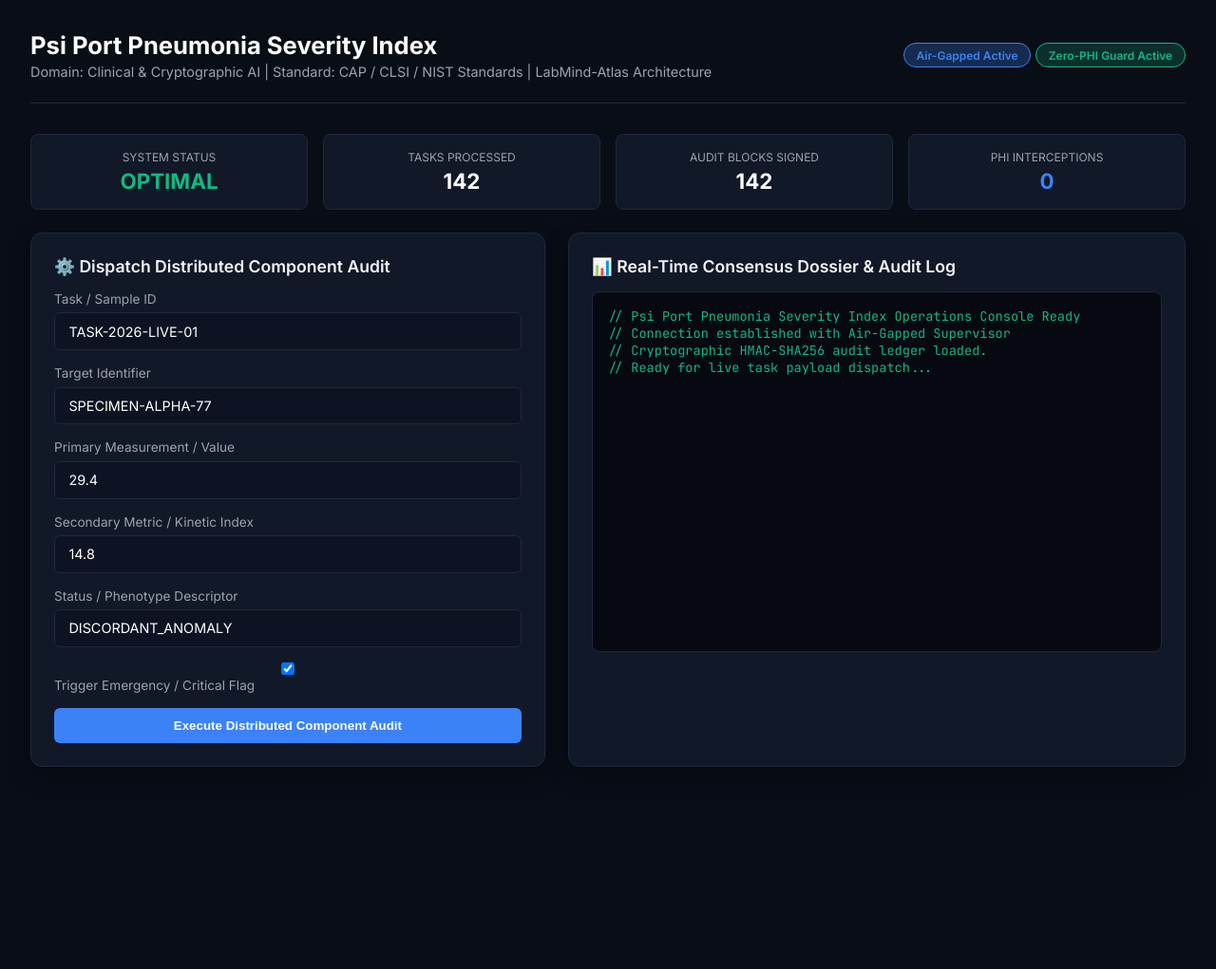
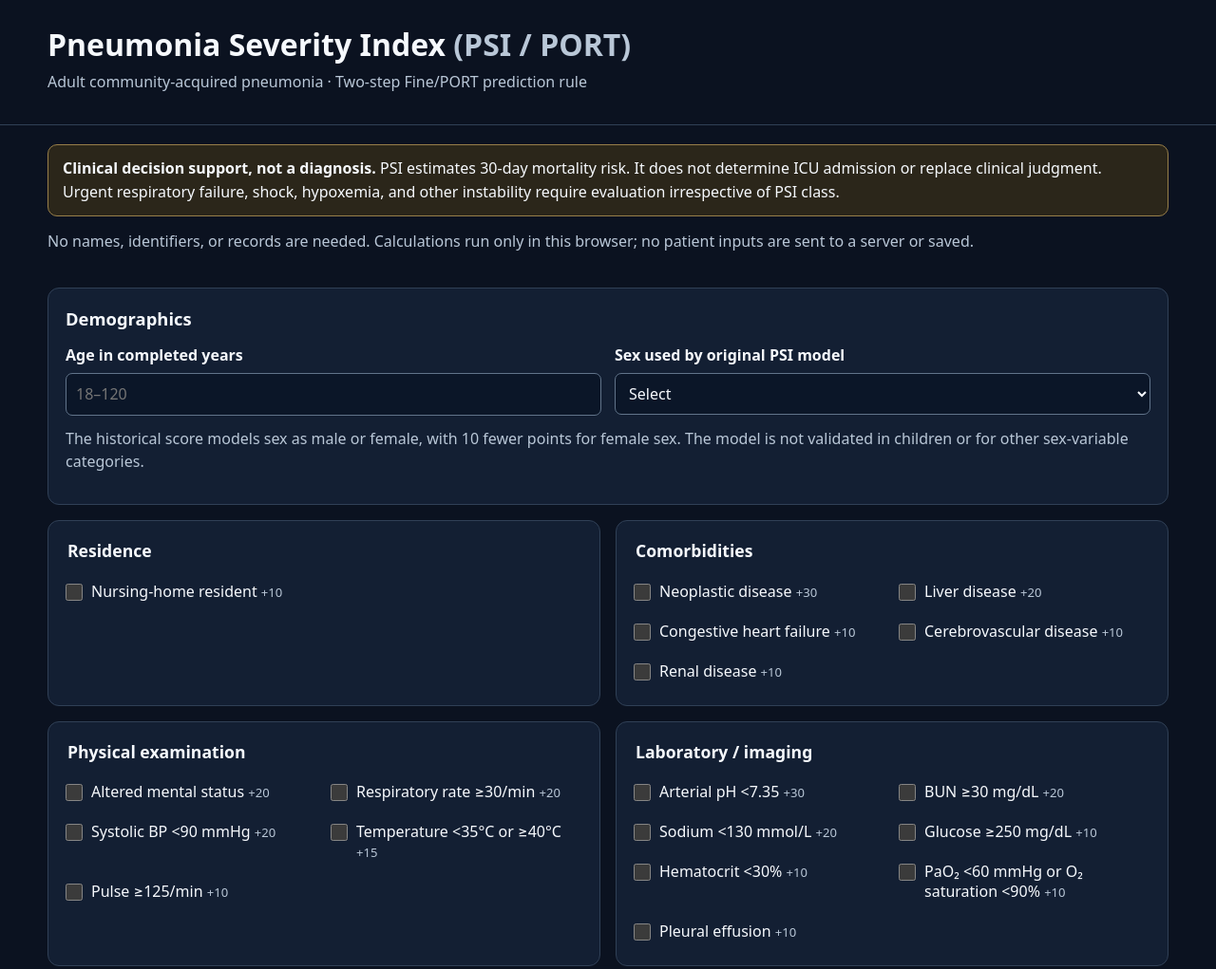
Before and after one commit to abusuraihsakhri/psi-port-pneumonia-severity-index, a plain HTML site: page web/index.html in a window 1280 px wide. Shown: the top 1021 px of the page at 95% size. Before the commit the page ends 840 px from the top, so only its background shows below. Drawn offline with Linux system fonts and the light colour scheme.

Commit message:
Replace simulated audit console with working accessible PSI calculator

```diff
--- a/web/index.html
+++ b/web/index.html
@@ -1,236 +1,168 @@
-<!DOCTYPE html>
+<!doctype html>
 <html lang="en">
 <head>
-    <meta charset="UTF-8">
-    <meta name="viewport" content="width=device-width, initial-scale=1.0">
-    <title>Psi Port Pneumonia Severity Index — Operations Console</title>
-    <link href="https://fonts.googleapis.com/css2?family=Inter:wght@300;400;600;700&family=JetBrains+Mono:wght@400;600&display=swap" rel="stylesheet">
+  <meta charset="utf-8">
+  <meta name="viewport" content="width=device-width, initial-scale=1">
+  <meta name="description" content="Local, browser-based adult Pneumonia Severity Index (PSI / PORT) calculator.">
+  <meta name="referrer" content="no-referrer">
+  <title>PSI / PORT — Pneumonia Severity Index</title>
   <style>
-        :root {
-            --bg: #090d16;
-            --card: #111827;
-            --border: #1f293d;
-            --accent: #3b82f6;
-            --accent-glow: rgba(59, 130, 246, 0.25);
-            --text: #f3f4f6;
-            --text-muted: #9ca3af;
-            --danger: #ef4444;
-            --warning: #f59e0b;
-            --success: #10b981;
-        }
-        * { box-sizing: border-box; margin: 0; padding: 0; }
-        body {
-            font-family: 'Inter', sans-serif;
-            background: var(--bg);
-            color: var(--text);
-            padding: 2rem;
-            min-height: 100vh;
-        }
-        .header {
-            display: flex;
-            justify-content: space-between;
-            align-items: center;
-            border-bottom: 1px solid var(--border);
-            padding-bottom: 1.5rem;
-            margin-bottom: 2rem;
-        }
-        .header-title h1 { font-size: 1.6rem; font-weight: 700; color: #fff; }
-        .header-title p { color: var(--text-muted); font-size: 0.9rem; margin-top: 0.25rem; }
-        .badge {
-            display: inline-block;
-            padding: 0.3rem 0.8rem;
-            border-radius: 9999px;
-            font-size: 0.75rem;
-            font-weight: 600;
-            background: var(--accent-glow);
-            color: var(--accent);
-            border: 1px solid var(--accent);
-        }
-        .grid {
-            display: grid;
-            grid-template-columns: 1fr 1.2fr;
-            gap: 1.5rem;
-        }
-        .card {
-            background: var(--card);
-            border: 1px solid var(--border);
-            border-radius: 12px;
-            padding: 1.5rem;
-            box-shadow: 0 10px 25px rgba(0,0,0,0.3);
-        }
-        .card h2 {
-            font-size: 1.1rem;
-            font-weight: 600;
-            margin-bottom: 1rem;
-            display: flex;
-            align-items: center;
-            gap: 0.5rem;
-        }
-        .form-group { margin-bottom: 1rem; }
-        label { display: block; font-size: 0.85rem; color: var(--text-muted); margin-bottom: 0.4rem; }
-        input, select, textarea {
-            width: 100%;
-            padding: 0.65rem 0.9rem;
-            background: #0d1322;
-            border: 1px solid var(--border);
-            border-radius: 6px;
-            color: #fff;
-            font-family: inherit;
-            font-size: 0.9rem;
-        }
-        input:focus, textarea:focus { outline: none; border-color: var(--accent); }
-        .btn {
-            background: var(--accent);
-            color: #fff;
-            border: none;
-            padding: 0.7rem 1.4rem;
-            border-radius: 6px;
-            font-weight: 600;
-            cursor: pointer;
-            transition: 0.2s;
-            width: 100%;
-        }
-        .btn:hover { background: #2563eb; }
-        .terminal {
-            background: #060911;
-            border: 1px solid var(--border);
-            border-radius: 8px;
-            padding: 1rem;
-            font-family: 'JetBrains Mono', monospace;
-            font-size: 0.85rem;
-            color: #10b981;
-            height: 380px;
-            overflow-y: auto;
-            white-space: pre-wrap;
-        }
-        .metrics-bar {
-            display: grid;
-            grid-template-columns: repeat(4, 1fr);
-            gap: 1rem;
-            margin-bottom: 1.5rem;
-        }
-        .metric-box {
-            background: var(--card);
-            border: 1px solid var(--border);
-            border-radius: 8px;
-            padding: 1rem;
-            text-align: center;
-        }
-        .metric-val { font-size: 1.4rem; font-weight: 700; color: #fff; margin-top: 0.25rem; }
-        .metric-label { font-size: 0.75rem; color: var(--text-muted); text-transform: uppercase; }
+    :root { color-scheme: dark; --bg:#0b1220;--panel:#131f33;--line:#304056;--muted:#b9c7d7;--text:#f6f9fd;--accent:#93c5fd;--focus:#fde68a }
+    * {box-sizing:border-box}
+    body {margin:0;background:var(--bg);color:var(--text);font:16px/1.55 system-ui,-apple-system,"Segoe UI",sans-serif}
+    .wrap {width:min(1180px,calc(100% - 32px));margin:0 auto}
+    header {padding:28px 0 18px;border-bottom:1px solid var(--line)}
+    h1 {font-size:clamp(1.5rem,3vw,2rem);line-height:1.2;margin:0 0 8px}
+    h2 {font-size:1.15rem;margin:0 0 12px}
+    p {margin:0 0 14px}
+    .muted,small {color:var(--muted)}
+    .intro {padding:20px 0 8px}
+    .notice {padding:12px 15px;border:1px solid #987f49;border-radius:10px;background:#2b261a}
+    .grid {display:grid;grid-template-columns:repeat(2,minmax(0,1fr));gap:16px;padding:14px 0}
+    .card {background:var(--panel);border:1px solid var(--line);border-radius:12px;padding:18px}
+    fieldset {border:0;margin:0;padding:0}
+    legend {font-weight:700;font-size:1.1rem;margin-bottom:12px}
+    .demographics {display:flex;flex-wrap:wrap;gap:14px}
+    .field {flex:1;min-width:130px}
+    label {cursor:pointer}
+    .field label {display:block;margin-bottom:6px;font-weight:600}
+    input[type=number],select {width:100%;min-height:43px;background:#0b1628;color:var(--text);border:1px solid #61748a;border-radius:7px;padding:9px 10px;font:inherit}
+    .options {display:grid;grid-template-columns:repeat(2,minmax(0,1fr));gap:8px 14px}
+    .option {display:flex;align-items:flex-start;gap:9px;padding:6px 0;line-height:1.35}
+    .option input {flex:0 0 auto;width:18px;height:18px;margin:2px 0;accent-color:#93c5fd}
+    input:focus-visible,select:focus-visible,button:focus-visible,a:focus-visible {outline:3px solid var(--focus);outline-offset:3px}
+    .points {font-size:.82rem;color:var(--muted);white-space:nowrap}
+    .full {grid-column:1/-1}
+    .review {display:flex;align-items:flex-start;gap:10px;padding:10px 0}
+    .review input {width:19px;height:19px;flex-shrink:0;accent-color:#93c5fd}
+    .buttons {display:flex;gap:12px;flex-wrap:wrap;margin-top:12px}
+    button {font:inherit;font-weight:700;padding:11px 22px;border-radius:8px;cursor:pointer;border:1px solid #7398bd}
+    button.primary {background:var(--accent);color:#071423}
+    button.secondary {background:transparent;color:var(--text)}
+    #result[hidden] {display:none}
+    #result {border-color:#7ca9d8}
+    .answer {display:flex;flex-wrap:wrap;gap:16px;align-items:baseline;margin-bottom:12px}
+    .large {font-size:2rem;font-weight:800;line-height:1.2;color:#b5dcff}
+    .breakdown {columns:2;padding-left:20px;column-gap:36px}
+    .breakdown li {break-inside:avoid;margin-bottom:4px}
+    footer {border-top:1px solid var(--line);padding:20px 0 38px;margin-top:14px;font-size:.9rem}
+    a {color:#b3d8ff}
+    @media (max-width:720px) {.grid {grid-template-columns:1fr}.options {grid-template-columns:1fr}.breakdown {columns:1}.wrap {width:min(100% - 24px,1180px)}}
+    @media (prefers-reduced-motion:reduce) {* {scroll-behavior:auto!important}}
   </style>
 </head>
 <body>
-
-    <div class="header">
-        <div class="header-title">
-            <h1>Psi Port Pneumonia Severity Index</h1>
-            <p>Domain: Clinical & Cryptographic AI | Standard: CAP / CLSI / NIST Standards | LabMind-Atlas Architecture</p>
+  <header><div class="wrap">
+    <h1>Pneumonia Severity Index <span class="muted">(PSI / PORT)</span></h1>
+    <p class="muted">Adult community-acquired pneumonia · Two-step Fine/PORT prediction rule</p>
+  </div></header>
+  <main class="wrap">
+    <div class="intro">
+      <p class="notice"><strong>Clinical decision support, not a diagnosis.</strong> PSI estimates 30-day mortality risk. It does not determine ICU admission or replace clinical judgment. Urgent respiratory failure, shock, hypoxemia, and other instability require evaluation irrespective of PSI class.</p>
+      <p class="muted" style="margin-top:12px">No names, identifiers, or records are needed. Calculations run only in this browser; no patient inputs are sent to a server or saved.</p>
     </div>
-        <div>
-            <span class="badge">Air-Gapped Active</span>
-            <span class="badge" style="background: rgba(16,185,129,0.2); color: #10b981; border-color: #10b981;">Zero-PHI Guard Active</span>
+    <form id="psi-form">
+      <div class="grid">
+        <section class="card full">
+          <h2>Demographics</h2>
+          <div class="demographics">
+            <div class="field"><label for="age">Age in completed years</label><input id="age" name="age" type="number" min="18" max="120" step="1" inputmode="numeric" required placeholder="18–120"></div>
+            <div class="field"><label for="sex">Sex used by original PSI model</label><select id="sex" name="sex" required><option value="">Select</option><option value="male">Male</option><option value="female">Female</option></select></div>
           </div>
+          <p class="muted" style="margin-top:12px">The historical score models sex as male or female, with 10 fewer points for female sex. The model is not validated in children or for other sex-variable categories.</p>
+        </section>
+        <section id="demographic-factors" class="card" aria-label="Residence risk"></section>
+        <section id="comorbidity-factors" class="card" aria-label="Medical history"></section>
+        <section id="examination-factors" class="card" aria-label="Physical examination"></section>
+        <section id="investigation-factors" class="card" aria-label="Laboratory and imaging findings"></section>
+        <section class="card full">
+          <h2>Assessment confirmation</h2>
+          <label class="review"><input type="checkbox" id="reviewed" required><span>I have reviewed every listed criterion. Unchecked items were assessed and are absent; they do <strong>not</strong> mean unknown or unmeasured.</span></label>
+          <p class="muted">If any required finding is unknown, do not use the displayed class to exclude severe pneumonia. Obtain the necessary clinical assessment first.</p>
+          <div class="buttons"><button class="primary" type="submit">Calculate PSI</button><button class="secondary" type="reset">Clear all</button></div>
+        </section>
+        <section id="result" class="card full" role="status" aria-live="polite" hidden>
+          <h2>PSI / PORT result</h2>
+          <div class="answer"><div><div class="muted">Risk class</div><div class="large" id="risk-class"></div></div><div><div class="muted">Point total</div><div class="large" id="score"></div></div></div>
+          <p id="risk-label"></p><p id="disposition"></p>
+          <p id="class-i-message" class="muted"></p>
+          <h2>Point breakdown</h2><ul id="components" class="breakdown"></ul>
+          <p class="muted">PSI is a prognostic decision aid, not an ICU triage score. Use ATS/IDSA severe-CAP criteria and clinical judgment for higher-level care decisions.</p>
+        </section>
       </div>
-
-    <div class="metrics-bar">
-        <div class="metric-box">
-            <div class="metric-label">System Status</div>
-            <div class="metric-val" style="color: var(--success);" id="m-status">OPTIMAL</div>
-        </div>
-        <div class="metric-box">
-            <div class="metric-label">Tasks Processed</div>
-            <div class="metric-val" id="m-tasks">142</div>
-        </div>
-        <div class="metric-box">
-            <div class="metric-label">Audit Blocks Signed</div>
-            <div class="metric-val" id="m-audit">142</div>
-        </div>
-        <div class="metric-box">
-            <div class="metric-label">PHI Interceptions</div>
-            <div class="metric-val" style="color: var(--accent);" id="m-phi">0</div>
-        </div>
-    </div>
-
-    <div class="grid">
-        <div class="card">
-            <h2>⚙️ Dispatch Distributed Component Audit</h2>
-            <div class="form-group">
-                <label>Task / Sample ID</label>
-                <input type="text" id="task_id" value="TASK-2026-LIVE-01">
-            </div>
-            <div class="form-group">
-                <label>Target Identifier</label>
-                <input type="text" id="target_id" value="SPECIMEN-ALPHA-77">
-            </div>
-            <div class="form-group">
-                <label>Primary Measurement / Value</label>
-                <input type="number" id="primary_metric" value="29.4" step="0.1">
-            </div>
-            <div class="form-group">
-                <label>Secondary Metric / Kinetic Index</label>
-                <input type="number" id="secondary_metric" value="14.8" step="0.1">
-            </div>
-            <div class="form-group">
-                <label>Status / Phenotype Descriptor</label>
-                <input type="text" id="status_descriptor" value="DISCORDANT_ANOMALY">
-            </div>
-            <div class="form-group">
-                <label><input type="checkbox" id="is_critical" checked> Trigger Emergency / Critical Flag</label>
-            </div>
-            <button class="btn" onclick="runAudit()">Execute Distributed Component Audit</button>
-        </div>
-
-        <div class="card">
-            <h2>📊 Real-Time Consensus Dossier & Audit Log</h2>
-            <div class="terminal" id="outputConsole">// Psi Port Pneumonia Severity Index Operations Console Ready
-// Connection established with Air-Gapped Supervisor
-// Cryptographic HMAC-SHA256 audit ledger loaded.
-// Ready for live task payload dispatch...</div>
-        </div>
-    </div>
-
+    </form>
+  </main>
+  <footer><div class="wrap">
+    <p><strong>Source:</strong> Fine MJ et al. <em>A prediction rule to identify low-risk patients with community-acquired pneumonia.</em> N Engl J Med. 1997;336:243–250. <a href="https://doi.org/10.1056/NEJM199701233360402" target="_blank" rel="noopener noreferrer">Original validation paper</a>.</p>
+    <p><a href="https://www.idsociety.org/practice-guideline/community-acquired-pneumonia-cap-in-adults/" target="_blank" rel="noopener noreferrer">2019 ATS/IDSA adult CAP guideline</a> · Source code: <a href="https://github.com/abusuraihsakhri/psi-port-pneumonia-severity-index" target="_blank" rel="noopener noreferrer">GitHub</a> · MIT License.</p>
+  </div></footer>
+  <script src="./psi.js"></script>
   <script>
-        async function runAudit() {
-            const consoleEl = document.getElementById('outputConsole');
-            consoleEl.innerText = "// Dispatching task across specialized workers...
-// Invoking InvariantQCWorker, SafetyEscalationWorker, ProtocolWorker...";
-
-            const payload = {
-                task_id: document.getElementById('task_id').value,
-                target_identifier: document.getElementById('target_id').value,
-                primary_metric: parseFloat(document.getElementById('primary_metric').value),
-                secondary_metric: parseFloat(document.getElementById('secondary_metric').value),
-                status_descriptor: document.getElementById('status_descriptor').value,
-                is_critical_flag: document.getElementById('is_critical').checked
+    "use strict";
+    const headings = {demographic:"Residence",comorbidity:"Comorbidities",examination:"Physical examination",investigation:"Laboratory / imaging"};
+    const containers = {
+      demographic: document.getElementById("demographic-factors"),
+      comorbidity: document.getElementById("comorbidity-factors"),
+      examination: document.getElementById("examination-factors"),
+      investigation: document.getElementById("investigation-factors")
     };
-
+    for (const [group, element] of Object.entries(containers)) {
+      const fieldset = document.createElement("fieldset");
+      const legend = document.createElement("legend");
+      legend.textContent = headings[group];
+      fieldset.append(legend);
+      const options = document.createElement("div");
+      options.className = "options";
+      for (const [key, title, points, category] of PSI.FACTORS) {
+        if (category !== group) continue;
+        const label = document.createElement("label");
+        label.className = "option";
+        const checkbox = document.createElement("input");
+        checkbox.type = "checkbox";
+        checkbox.name = key;
+        checkbox.dataset.psiFactor = key;
+        const description = document.createElement("span");
+        description.textContent = title + " ";
+        const pointsEl = document.createElement("span");
+        pointsEl.className = "points";
+        pointsEl.textContent = "+" + points;
+        description.append(pointsEl);
+        label.append(checkbox, description);
+        options.append(label);
+      }
+      fieldset.append(options);
+      element.append(fieldset);
+    }
+    const form = document.getElementById("psi-form");
+    const result = document.getElementById("result");
+    form.addEventListener("submit", event => {
+      event.preventDefault();
+      result.hidden = true;
+      if (!form.reportValidity()) return;
+      const data = {age: Number(document.getElementById("age").value), sex:document.getElementById("sex").value};
+      for (const [key] of PSI.FACTORS) data[key] = form.elements.namedItem(key).checked;
       try {
-                const res = await fetch('/api/audit', {
-                    method: 'POST',
-                    headers: { 'Content-Type': 'application/json' },
-                    body: JSON.stringify(payload)
+        const evaluated = PSI.scorePSI(data);
+        document.getElementById("risk-class").textContent = evaluated.risk_class;
+        document.getElementById("score").textContent = String(evaluated.score);
+        document.getElementById("risk-label").textContent = "Relative prognostic risk: " + evaluated.risk_level;
+        document.getElementById("disposition").textContent = evaluated.recommended_disposition + ".";
+        document.getElementById("class-i-message").textContent = evaluated.class_i_screen ?
+          "Class I is assigned by the initial clinical screening rule, not by the point-total cutoff." : "Class II–V assignment uses the point total.";
+        const list = document.getElementById("components");
+        list.replaceChildren();
+        for (const component of evaluated.components) {
+          const item = document.createElement("li");
+          item.textContent = component.factor + ": " + (component.points >= 0 ? "+" : "") + component.points;
+          list.append(item);
+        }
+        result.hidden = false;
+        result.scrollIntoView({block:"nearest",behavior:"auto"});
+      } catch (error) {
+        window.alert(error.message);
+      }
     });
-                const data = await res.json();
-                consoleEl.innerText = JSON.stringify(data, null, 2);
-                document.getElementById('m-tasks').innerText = parseInt(document.getElementById('m-tasks').innerText) + 1;
-                document.getElementById('m-audit').innerText = parseInt(document.getElementById('m-audit').innerText) + 1;
-            } catch (err) {
-                consoleEl.innerText = "// Offline / Simulation Output:\n" + JSON.stringify({
-                    dossier_id: "DOSSIER-SIM-" + Math.floor(Math.random()*10000),
-                    system: "psi-port-pneumonia-severity-index",
-                    domain: "Clinical & Cryptographic AI",
-                    task_id: payload.task_id,
-                    overall_urgency: payload.is_critical_flag ? "CRITICAL_STAT_PANIC" : "ELEVATED_RISK",
-                    integrity_status: "DISCORDANT_ANOMALY",
-                    alerts: [
-                        { worker: "InvariantQCWorker", alert: "Primary metric exceeds upper reference bound" },
-                        { worker: "SafetyEscalationWorker", alert: "Critical emergency interlock flag active" }
-                    ],
-                    audit_hash: "HMAC_SHA256_e83f9a72b941d6c381f9"
-                }, null, 2);
-            }
-        }
+    form.addEventListener("reset", () => { result.hidden = true; });
   </script>
 </body>
 </html>
```
Lines whose indentation alone changed are shown as unchanged.
